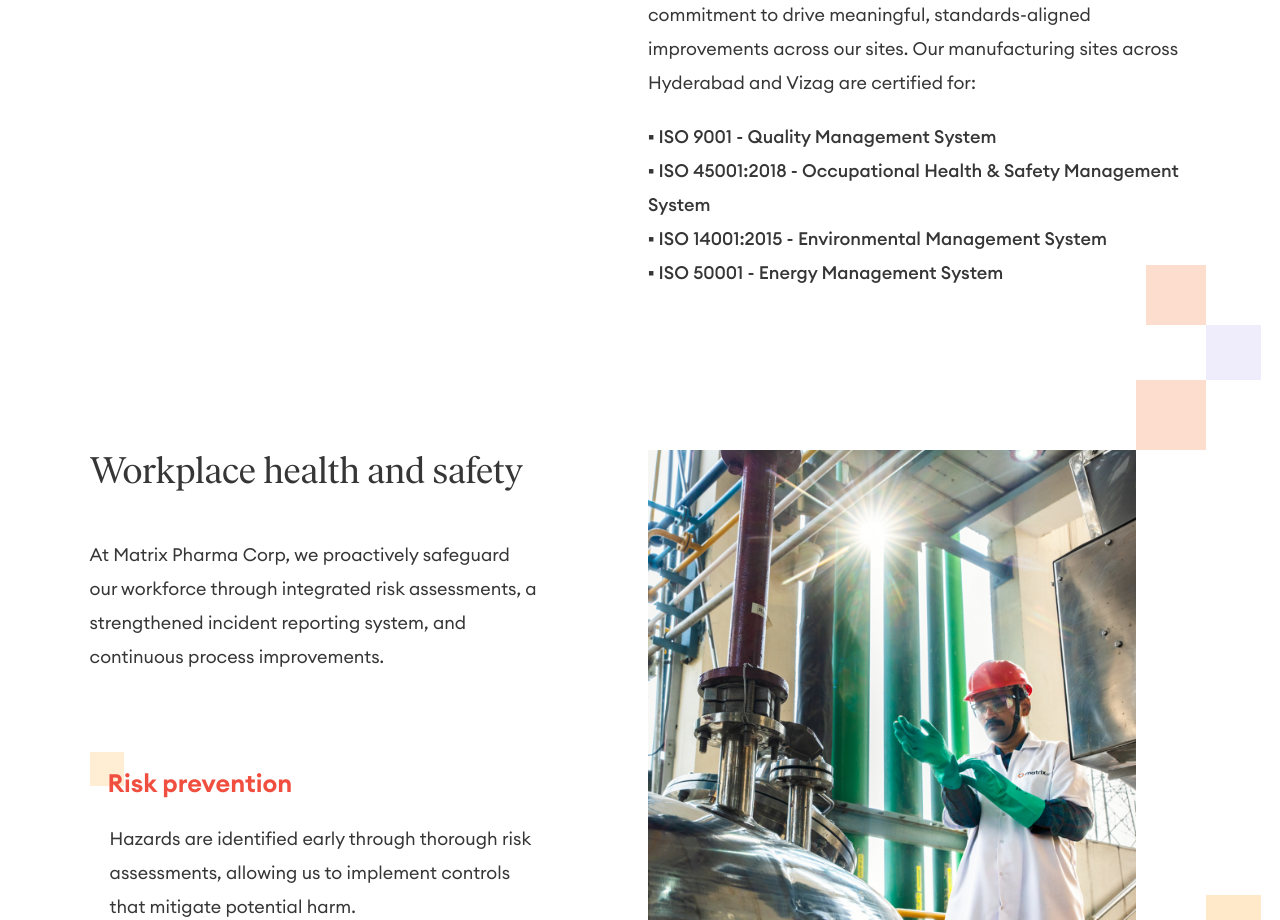
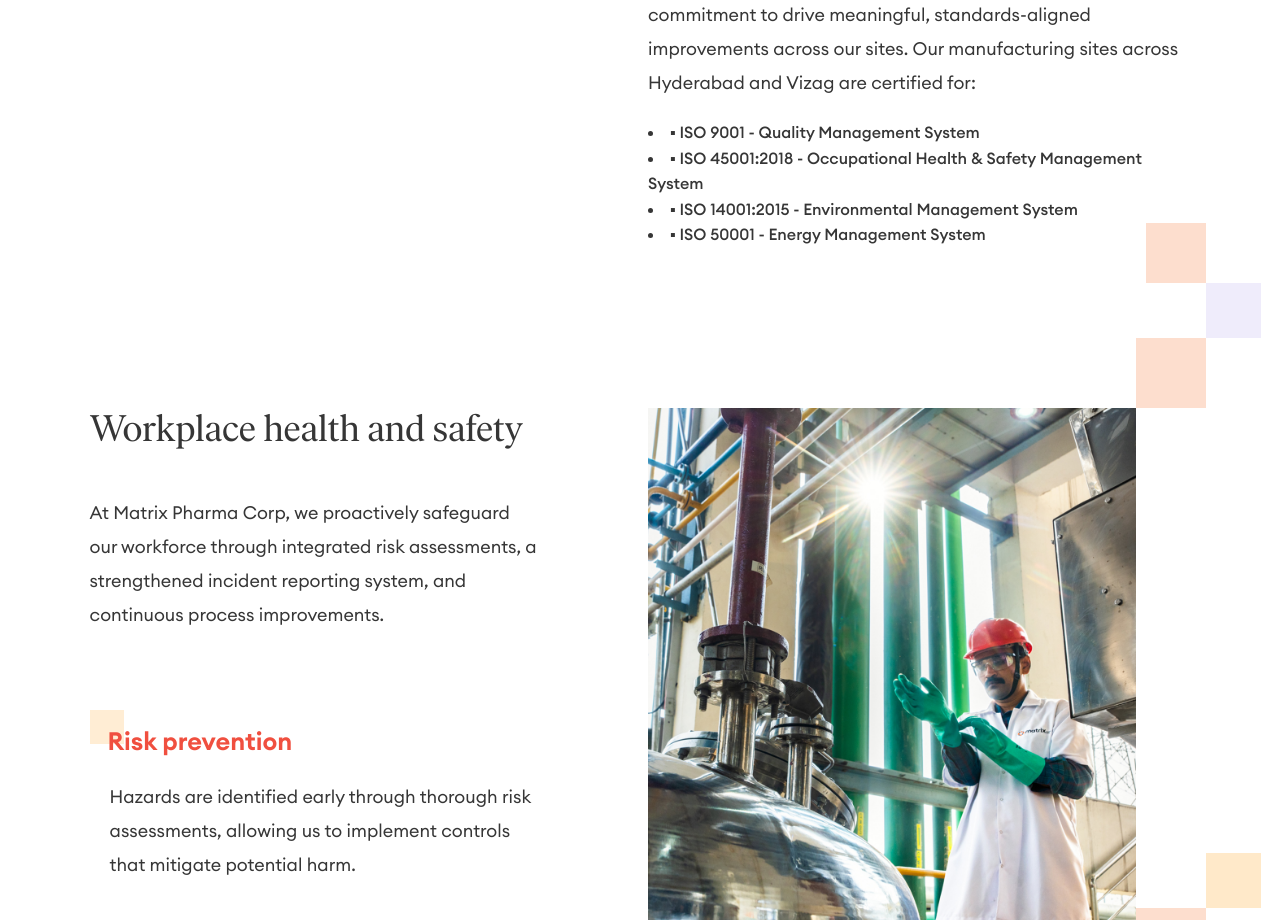
Before and after one commit to vishalchavda24/new-matrixpharma, a Next.js app: page /sustainability in a window 1280 px wide. Shown: the part 5940-6860 px from the top of the page. Built offline with nearby package versions, Linux system fonts and the light colour scheme.

Commit message:
Update SustainabilityContent.js

```diff
--- a/src/app/sustainability/SustainabilityContent.js
+++ b/src/app/sustainability/SustainabilityContent.js
@@ -257,19 +257,19 @@ const sustainability = ({ children }) => {
               for:
             </p>
             <div className="ul-list">
-              <p className="mb-0 fw-medium">
+              <li className="mb-0 fw-medium">
                 ▪ ISO 9001 - Quality Management System
-              </p>
-              <p className="mb-0 fw-medium">
+              </li>
+              <li className="mb-0 fw-medium">
                 ▪ ISO 45001:2018 - Occupational Health & Safety Management
                 System
-              </p>
-              <p className="mb-0 fw-medium">
+              </li>
+              <li className="mb-0 fw-medium">
                 ▪ ISO 14001:2015 - Environmental Management System
-              </p>
-              <p className="mb-0 fw-medium">
+              </li>
+              <li className="mb-0 fw-medium">
                 ▪ ISO 50001 - Energy Management System
-              </p>
+              </li>
             </div>
           </div>
         </div>
```
